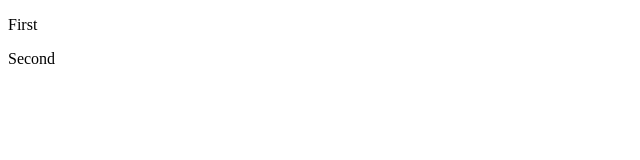
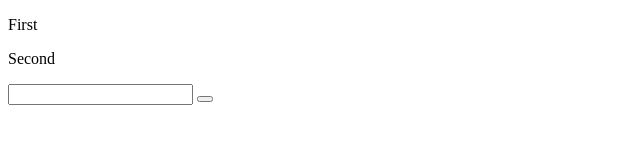
Before and after one commit to Hea092024/14nov-js, a plain HTML site: page index.html in a window 1280 px wide. Shown: the whole page, without its empty margins (0-640 px from the left). Drawn offline with Linux system fonts and the light colour scheme.

Commit message:
updated html

```diff
--- a/index.html
+++ b/index.html
@@ -11,6 +11,8 @@
     <div>
         <p id="first-p">First</p>
         <p id="second-p">Second</p>
+        <input id="type" type="text">
+        <button id="button"></button>
     </div>
 
 </body>
```
